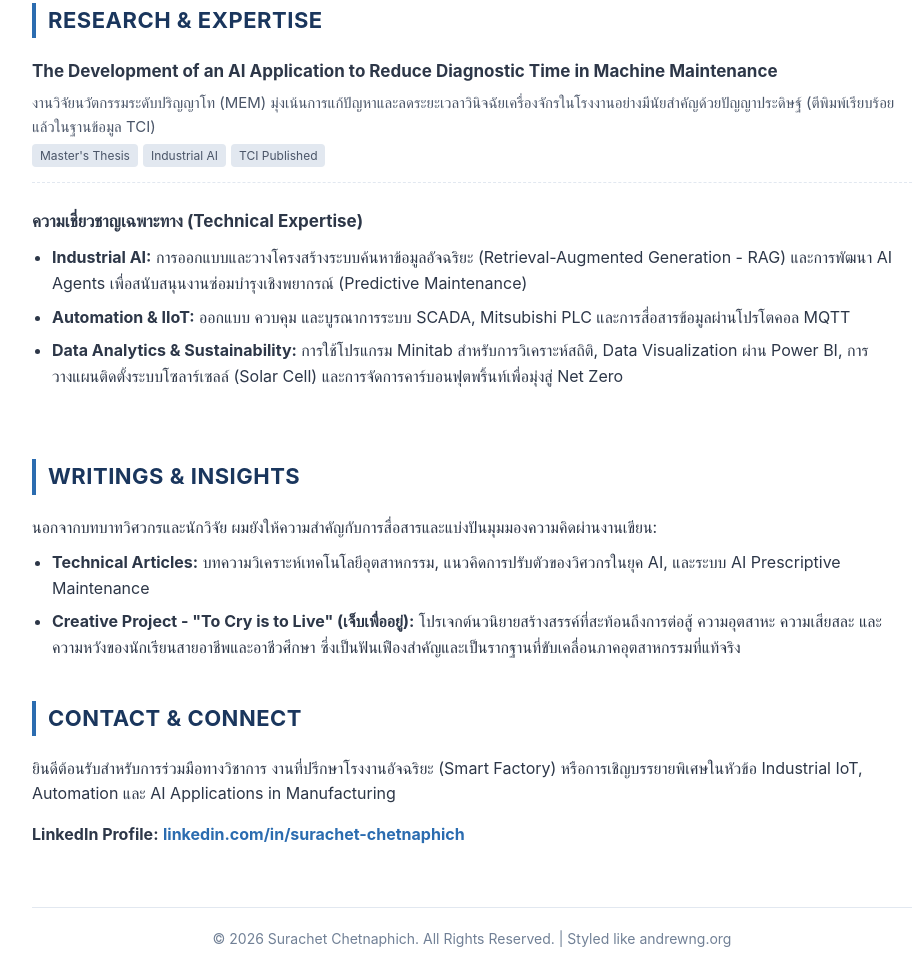
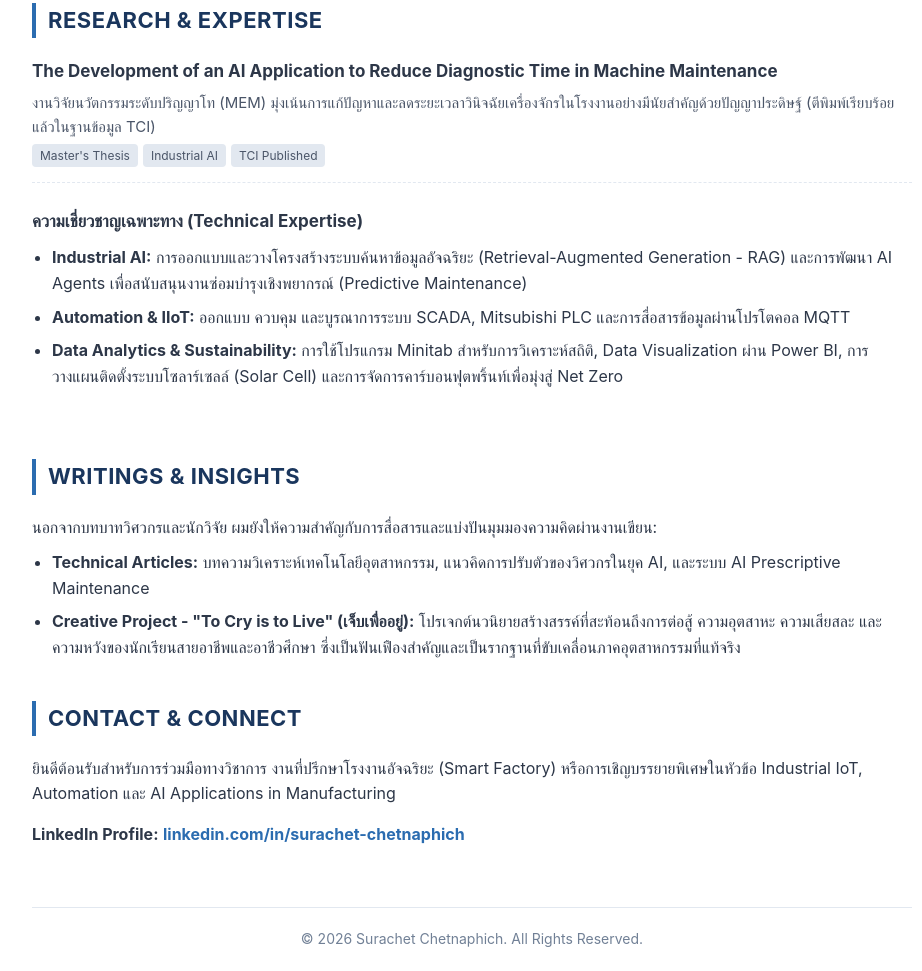
Before and after one commit to surachetchetnaphich-beep/surachet-web-card, a plain HTML site: page index.html in a window 1280 px wide. Shown: the part 1050-2021 px from the top of the page, without its empty margins (168-1090 px from the left). Drawn offline with Linux system fonts and the light colour scheme.

Commit message:
Remove styled like credit from footer

```diff
--- a/index.html
+++ b/index.html
@@ -317,7 +317,7 @@
 
         <!-- Footer -->
         <footer>
-            <p>&copy; 2026 Surachet Chetnaphich. All Rights Reserved. | Styled like andrewng.org</p>
+            <p>&copy; 2026 Surachet Chetnaphich. All Rights Reserved.</p>
         </footer>
     </div>
 
```
